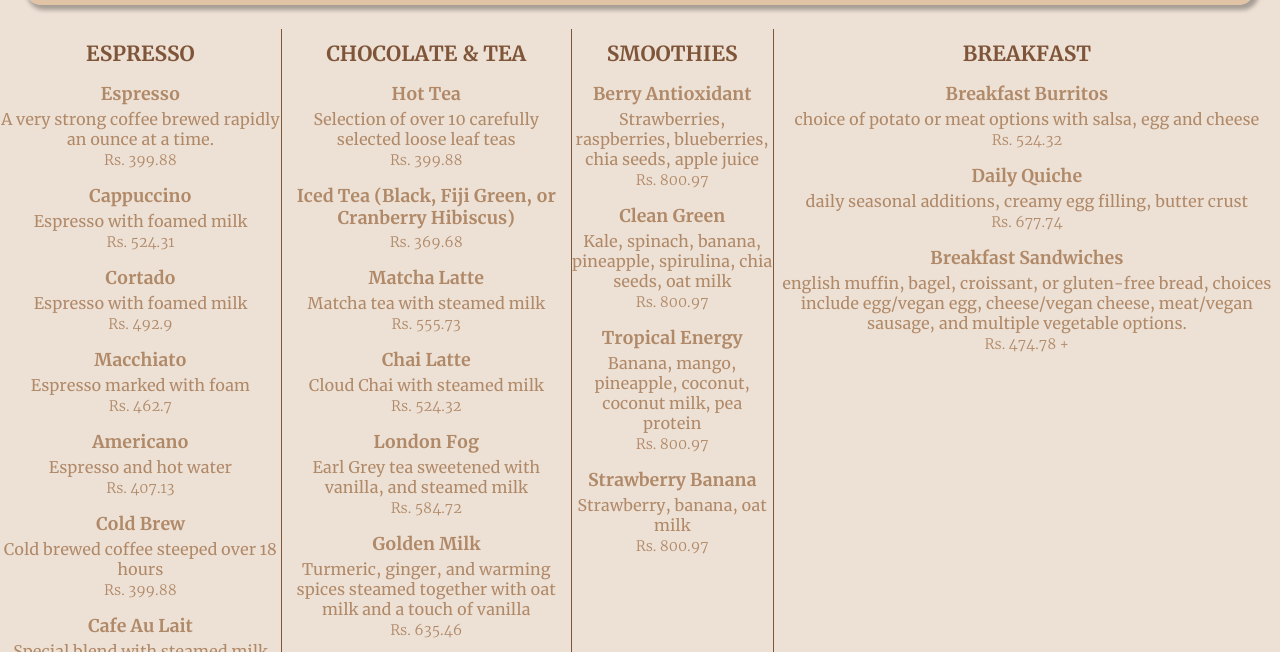
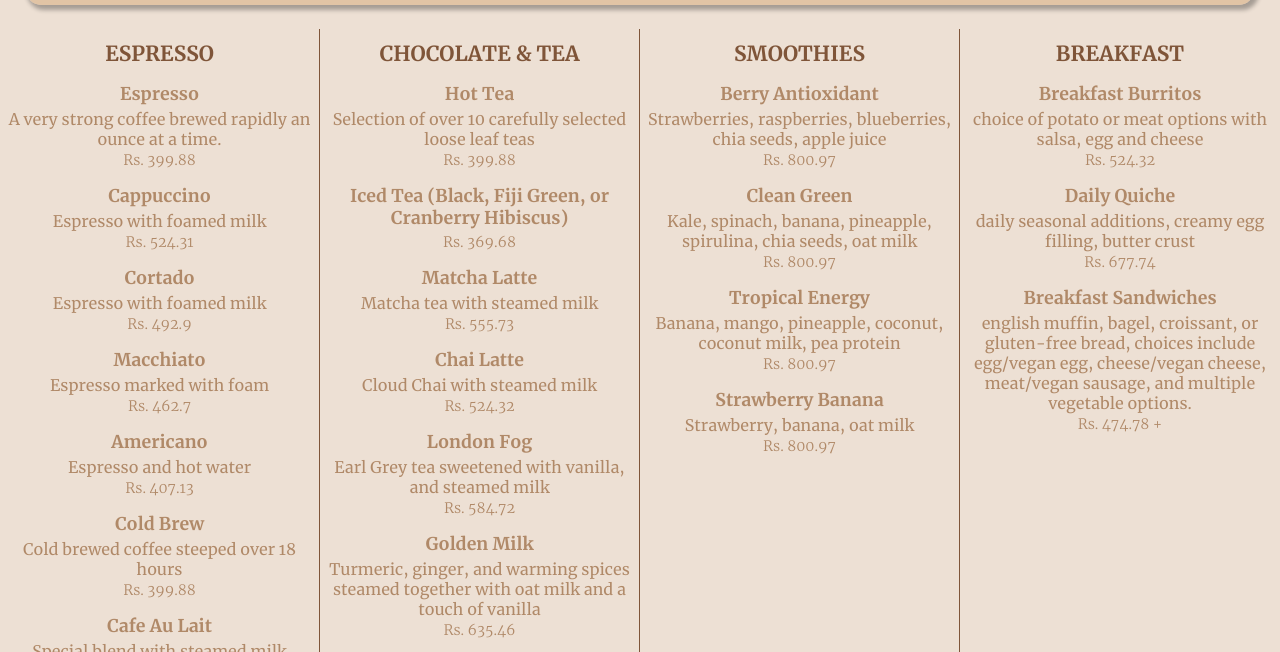
Before and after one commit to uzumakiNabin/odin-cafe, a website built with webpack: page dist/index.html in a window 1280 px wide. Both pictures are taken after a click on the link "Menu". Shown: the part 121-773 px from the top of the page. Built offline with nearby package versions, Linux system fonts and the light colour scheme.

Commit message:
menu display changed to grid

```diff
--- a/src/styles/menu.css
+++ b/src/styles/menu.css
@@ -19,8 +19,8 @@
 
 .menu-container{
     padding-top: 150px;
-    display: flex;
-    justify-content: space-around;
+    display: grid;
+    grid-template-columns: repeat(4, 1fr);
     font-family: 'merriweather', 'Roboto', serif;
 }
 
```
Also changed, not shown: 1 other file.
